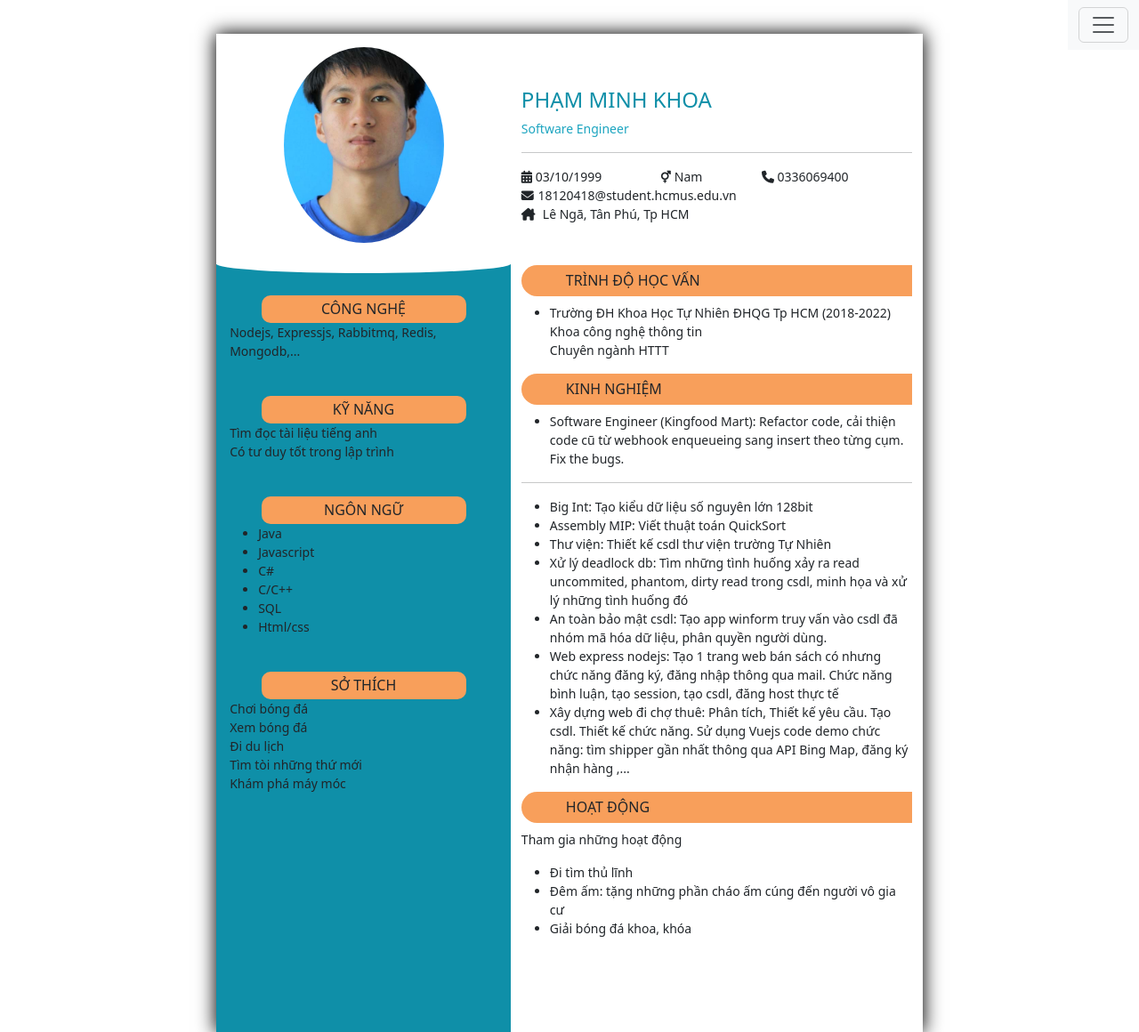
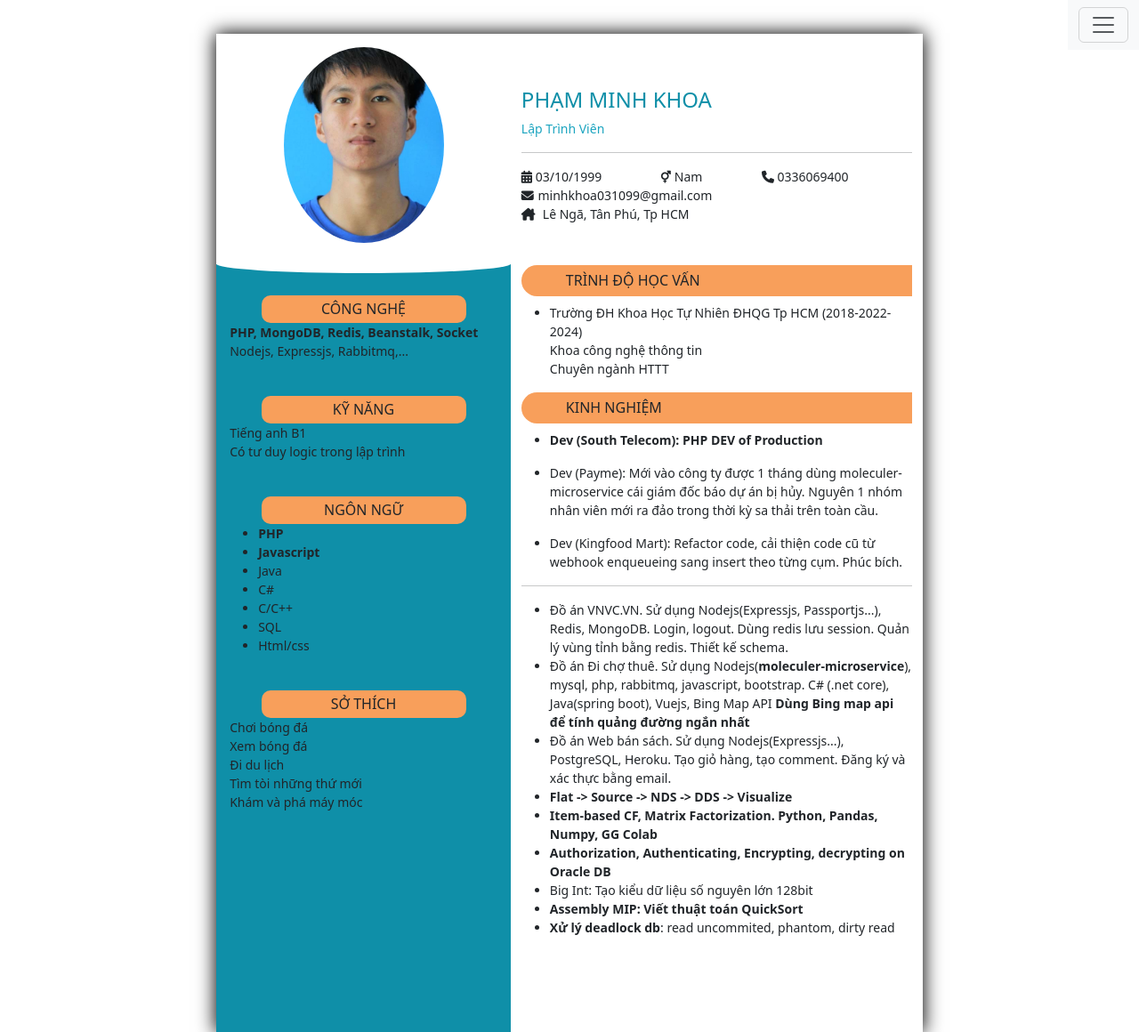
Before and after one commit to khoaminhi/my-html-css-cv, a plain HTML site: page index.html in a window 1280 px wide. Shown: the top 1160 px of the page at 89% size. Drawn offline with nearby package versions, Linux system fonts and the light colour scheme.

Commit message:
(feat) October 2024 update curriculumn vitae

```diff
--- a/index.html
+++ b/index.html
@@ -37,7 +37,7 @@
             <div class="col-md-7 order-2 name-contacts">
                 <div>
                     <h4 class="myname">PHẠM MINH KHOA</h4>
-                    <p class="student-color">Software Engineer</p>
+                    <p class="student-color">Lập Trình Viên</p>
                     <hr>
                 </div>
 
@@ -58,7 +58,7 @@
                     </div>
                     <div class="row email-icon-inline">
                         <i class="fa-solid fa-envelope" id="icon-width"></i>
-                        <span class="email-padding">18120418@student.hcmus.edu.vn</span>
+                        <span class="email-padding">minhkhoa031099@gmail.com</span>
                     </div>
                     <div class="row email-addr-center">
                         <i class="fa-solid fa-house-chimney" id="icon-width"></i>
@@ -78,19 +78,20 @@
                     <div class="left-div-margin">
                         <h6 class="h6-left left-h6-first">CÔNG NGHỆ</h6>
                         <p>
-                            Nodejs, Expressjs, Rabbitmq, Redis, Mongodb,...
+                            <strong>PHP, MongoDB, Redis, Beanstalk, Socket</strong> Nodejs, Expressjs, Rabbitmq,...
                         </p>
                     </div>
                     <div class="left-div-margin">
                         <h6 class="h6-left">KỸ NĂNG</h6>
-                        Tìm đọc tài liệu tiếng anh <br>
-                        Có tư duy tốt trong lập trình
+                        Tiếng anh B1 <br>
+                        Có tư duy logic trong lập trình
                     </div>
                     <div class="left-div-margin">
                         <h6 class="h6-left">NGÔN NGỮ</h6>
                         <Ul>
+                            <li><strong>PHP</strong></li>
+                            <li><strong>Javascript</strong></li>
                             <LI>Java</LI>
-                            <li>Javascript</li>
                             <li>C#</li>
                             <li>C/C++</li>
                             <li>SQL</li>
@@ -104,7 +105,7 @@
                             Xem bóng đá <br>
                             Đi du lịch <br>
                             Tìm tòi những thứ mới <br>
-                            Khám phá máy móc
+                            Khám và phá máy móc
                         </p>
                     </div>
                 </div>
@@ -114,7 +115,7 @@
                 <div>
                     <h6 class="h6-right right-h6-first">TRÌNH ĐỘ HỌC VẤN</h6>
                     <ul>
-                        <li>Trường ĐH Khoa Học Tự Nhiên ĐHQG Tp HCM (2018-2022) <br>
+                        <li>Trường ĐH Khoa Học Tự Nhiên ĐHQG Tp HCM (2018-2022-2024) <br>
                             Khoa công nghệ thông tin <br>
                             Chuyên ngành HTTT
                         </li>
@@ -123,38 +124,39 @@
                 <div>
                     <h6 class="h6-right">KINH NGHIỆM</h6>
                     <ul>
-                        <li>Software Engineer (Kingfood Mart): Refactor code, cải thiện code cũ từ webhook enqueueing sang insert theo từng cụm. Fix the bugs.</li>
+                        <li><strong>Dev (South Telecom): PHP DEV of Production</strong></li>
+                    </ul>
+                    <ul>
+                        <li>Dev (Payme): Mới vào công ty được 1 tháng dùng moleculer-microservice cái giám đốc báo dự án bị hủy.
+                            Nguyên 1 nhóm nhân viên mới ra đảo trong thời kỳ sa thải trên toàn cầu.
+                        </li>
+                    </ul>
+                    <ul>
+                        <li>Dev (Kingfood Mart): Refactor code, cải thiện code cũ từ webhook enqueueing sang insert theo từng cụm. Phúc bích.</li>
                     </ul>
                     <hr>
                     <ul>
+                        <li>Đồ án VNVC.VN.
+                            Sử dụng Nodejs(Expressjs, Passportjs...), Redis, MongoDB.
+                            Login, logout. Dùng redis lưu session. Quản lý vùng tỉnh bằng redis. Thiết kế schema.
+                        </li>
+                        <li>Đồ án Đi chợ thuê.
+                            Sử dụng Nodejs(<strong>moleculer-microservice</strong>), mysql, php, rabbitmq, javascript, bootstrap.
+                            C# (.net core), Java(spring boot), Vuejs, Bing Map API
+                            <strong>Dùng Bing map api để tính quảng đường ngắn nhất</strong>
+                        </li>
+                        <li>Đồ án Web bán sách.
+                            Sử dụng Nodejs(Expressjs...), PostgreSQL, Heroku.
+                            Tạo giỏ hàng, tạo comment. Đăng ký và xác thực bằng email.
+                        </li>
+                        <li><strong>Flat -> Source -> NDS -> DDS -> Visualize</strong></li>
+                        <li><strong>Item-based CF, Matrix Factorization. Python, Pandas, Numpy, GG Colab</strong></li>
+                        <li><strong>Authorization, Authenticating, Encrypting, decrypting on Oracle DB</strong></li>
                         <li>Big Int: Tạo kiểu dữ liệu số nguyên lớn 128bit</li>
-                        <li>Assembly MIP: Viết thuật toán QuickSort</li>
-                        <li>Thư viện: Thiết kế csdl thư viện trường Tự Nhiên</li>
-                        <li>Xử lý deadlock db: Tìm những tình huống xảy ra read uncommited, phantom, dirty read
-                            trong csdl, minh họa và xử lý những tình huống đó
-                        </li>
-                        <li>An toàn bảo mật csdl: Tạo app winform truy vấn vào csdl đã nhóm mã hóa dữ liệu,
-                            phân quyền người dùng.</li>
-                        <li>Web express nodejs: Tạo 1 trang web bán sách có nhưng chức năng đăng ký,
-                            đăng nhập thông qua mail. Chức năng bình luận, tạo session, tạo csdl,
-                            đăng host thực tế
-                        </li>
-                        <li>Xây dựng web đi chợ thuê: Phân tích, Thiết kế yêu cầu. Tạo csdl. Thiết kế chức năng.
-                            Sử dụng Vuejs code demo chức năng: tìm shipper gần nhất thông qua API Bing Map, đăng ký nhận
-                            hàng
-                            ,...
+                        <li><strong>Assembly MIP: Viết thuật toán QuickSort</strong></li>
+                        <li><strong>Xử lý deadlock db</strong>: read uncommited, phantom, dirty read
                         </li>
                     </ul>
-                </div>
-                <div>
-                    <h6 class="h6-right">HOẠT ĐỘNG</h6>
-                    <p>Tham gia những hoạt động
-                        <ul>
-                            <li>Đi tìm thủ lĩnh</li>
-                            <li>Đêm ấm: tặng những phần cháo ấm cúng đến người vô gia cư</li>
-                            <li>Giải bóng đá khoa, khóa</li>
-                        </ul>
-                    </p>
                 </div>
             </div>
         </div>
```
Also changed, not shown: 2 other files.
